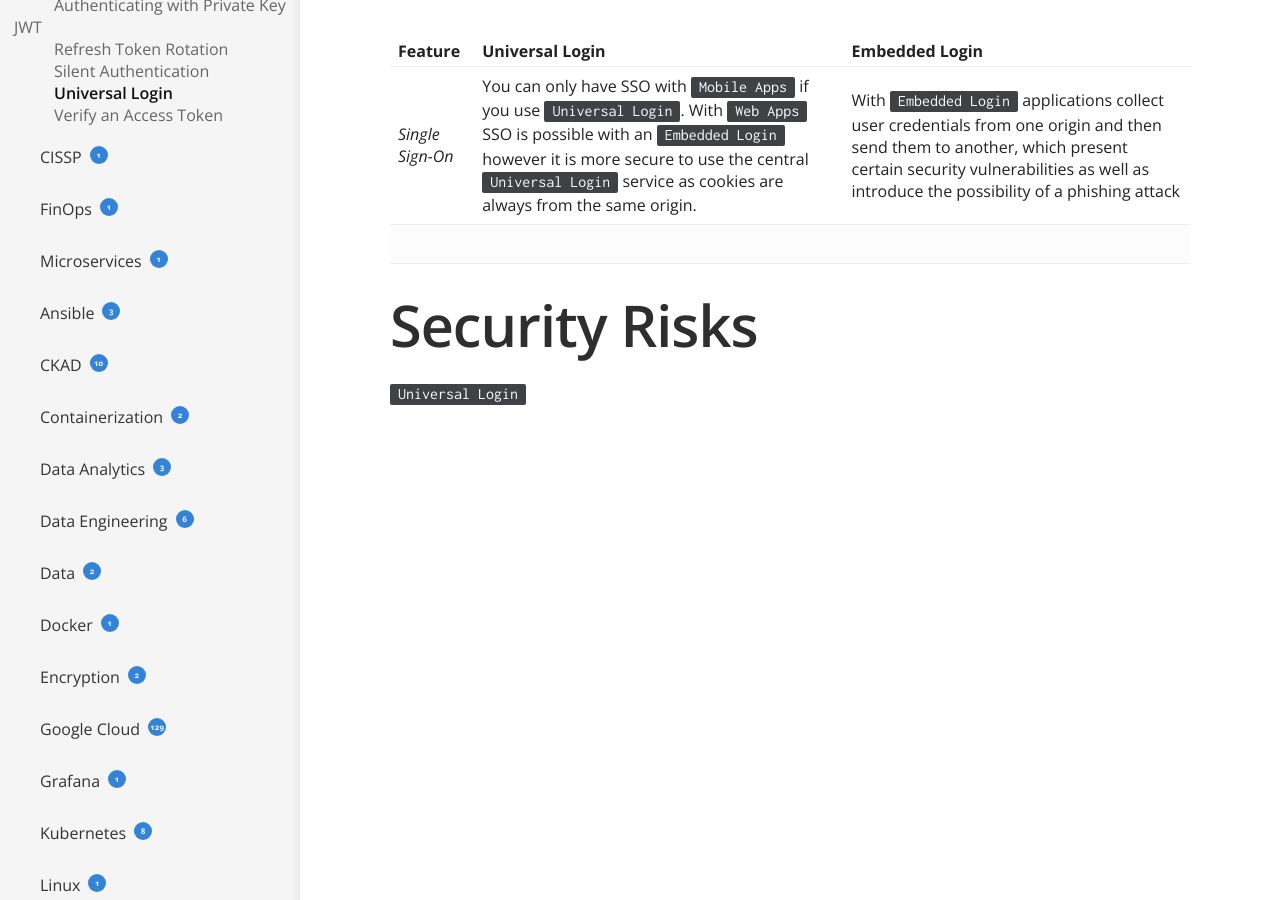
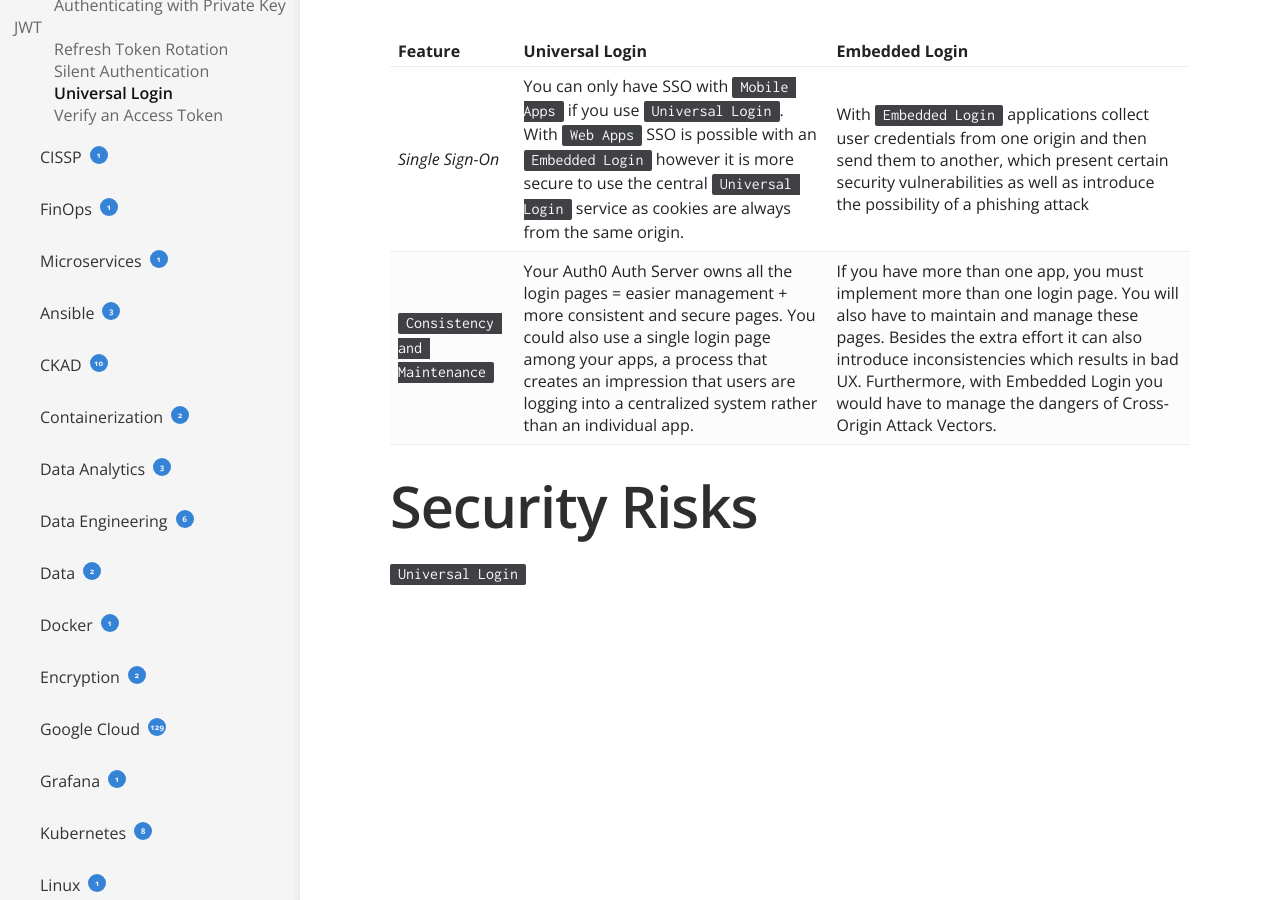
Before and after one commit to TABurrows/taburrows.github.io, a Jekyll site: the page built from _docs/Auth0/universal-login.md, in a window 1280 px wide and 900 px high, scrolled down 509 px. Built offline with Jekyll 4.4.1, drawn with Linux system fonts in a browser that asks for light colours.

Commit message:
Updated the Auth0 Notes

```diff
--- a/_docs/Auth0/universal-login.md
+++ b/_docs/Auth0/universal-login.md
@@ -18,7 +18,7 @@ With `Embedded Login` users interact with a Login Widget served from the same pa
 | Feature | Universal Login | Embedded Login |
 | :--- | :--- | :--- |
 | *Single Sign-On* | You can only have SSO with `Mobile Apps` if you use `Universal Login`. With `Web Apps` SSO is possible with an `Embedded Login` however it is more secure to use the central `Universal Login` service as cookies are always from the same origin. | With `Embedded Login` applications collect user credentials from one origin and then send them to another, which present certain security vulnerabilities as well as introduce the possibility of a phishing attack |
-|
+| `Consistency and Maintenance` | Your Auth0 Auth Server owns all the login pages = easier management + more consistent and secure pages.  You could also use a single login page among your apps, a process that creates an impression that users are logging into a centralized system rather than an individual app. | If you have more than one app, you must implement more than one login page.  You will also have to maintain and manage these pages.  Besides the extra effort it can also introduce inconsistencies which results in bad UX. Furthermore, with Embedded Login you would have to manage the dangers of Cross-Origin Attack Vectors. |
 
 
 
```
